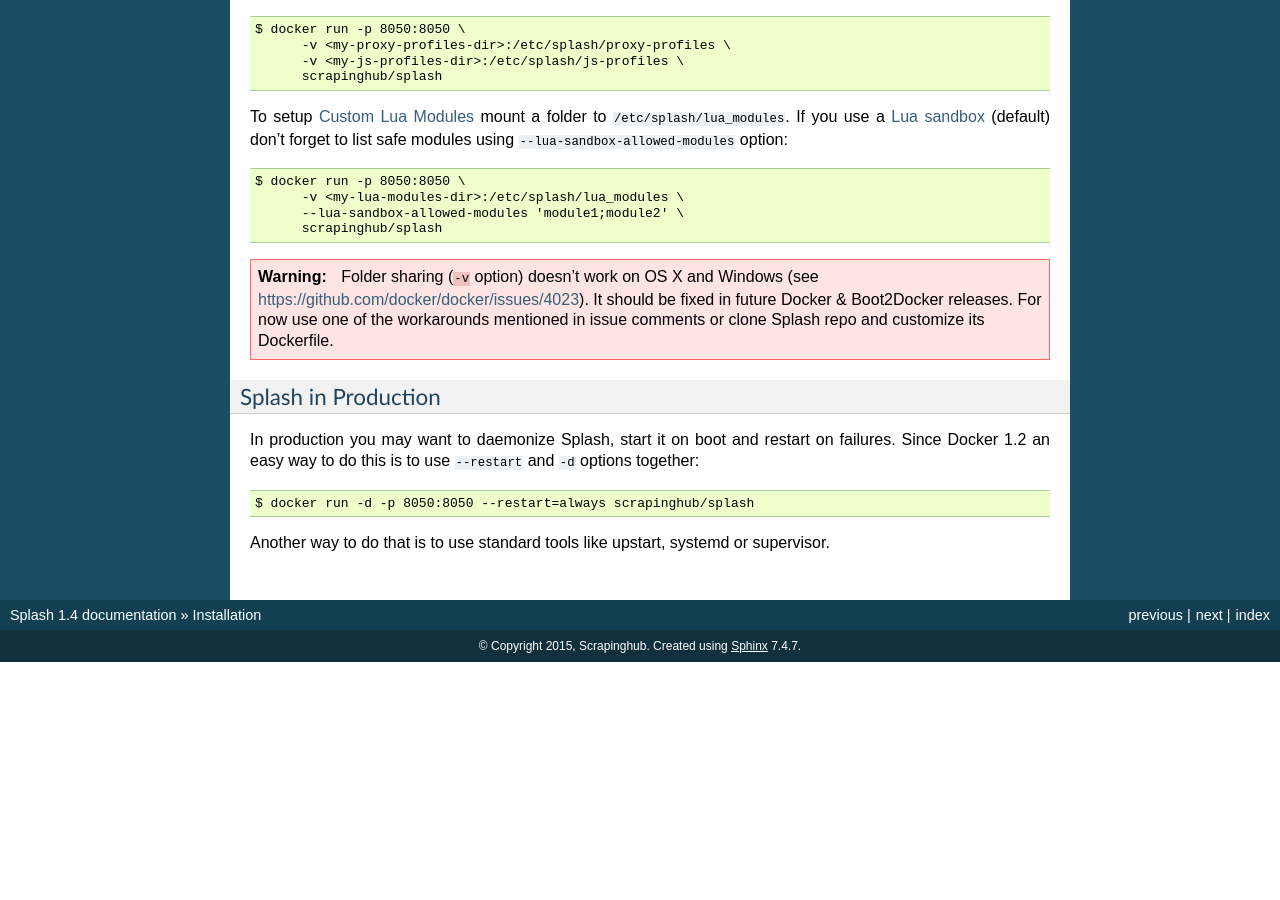
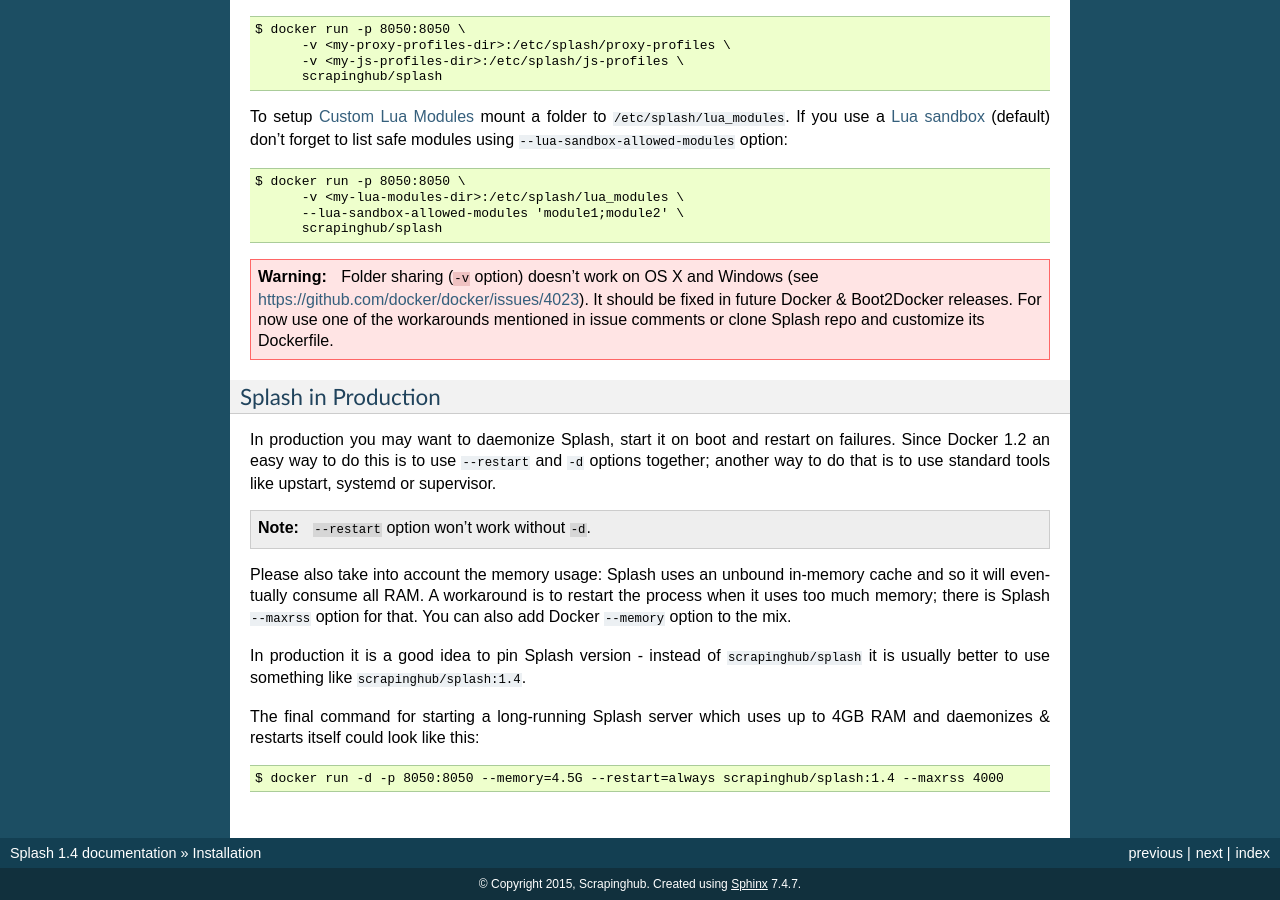
Before and after one commit to scrapinghub/splash, a Sphinx documentation site: the page built from docs/install.rst, in a window 1280 px wide and 900 px high, scrolled down 2321 px. Built offline with Sphinx 7.4.7, drawn with Linux system fonts in a browser that asks for light colours; before the commit the page ends 2983 px from its top, so only the background shows below that.

Commit message:
DOC expand "production setup" docs

```diff
--- a/docs/install.rst
+++ b/docs/install.rst
@@ -152,9 +152,24 @@
 
 In production you may want to daemonize Splash, start it on boot and restart
 on failures. Since Docker 1.2 an easy way to do this is to use ``--restart``
-and ``-d`` options together::
+and ``-d`` options together; another way to do that is to use standard tools
+like upstart, systemd or supervisor.
 
-    $ docker run -d -p 8050:8050 --restart=always scrapinghub/splash
+.. note::
 
-Another way to do that is to use standard tools like upstart,
-systemd or supervisor.
+    ``--restart`` option won't work without ``-d``.
+
+Please also take into account the memory usage: Splash uses an unbound
+in-memory cache and so it will eventually consume all RAM. A workaround is
+to restart the process when it uses too much memory; there is Splash
+``--maxrss`` option for that. You can also add Docker ``--memory`` option
+to the mix.
+
+In production it is a good idea to pin Splash version - instead of
+``scrapinghub/splash`` it is usually better to use something like
+``scrapinghub/splash:1.4``.
+
+The final command for starting a long-running Splash server which uses
+up to 4GB RAM and daemonizes & restarts itself could look like this::
+
+    $ docker run -d -p 8050:8050 --memory=4.5G --restart=always scrapinghub/splash:1.4 --maxrss 4000
```
